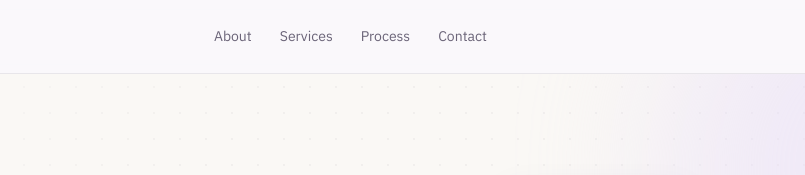
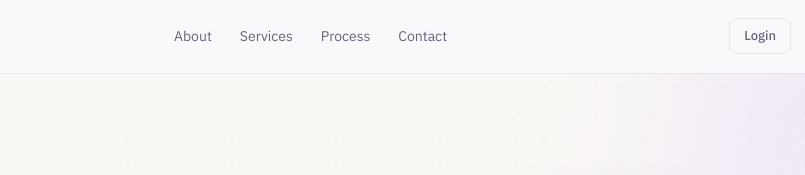
Before and after one commit to hrgadeha/portfolio, a plain HTML site: page portfolio/www/m8ticulous.html in a window 1280 px wide. Shown: the top 175 px of the page, 249-1054 px from the left. Drawn offline with Linux system fonts and the light colour scheme.

Commit message:
Add login link to navigation in m8ticulous.html

```diff
--- a/portfolio/www/m8ticulous.html
+++ b/portfolio/www/m8ticulous.html
@@ -84,6 +84,10 @@
     color:var(--slate);border:1px solid transparent;transition:color .2s,border-color .2s,background .2s;
   }
   .nav-icon-link:hover{color:var(--purple);background:var(--purple-tint);border-color:var(--line);}
+  .nav-login-link{
+    width:auto;padding:0 14px;font-size:13px;font-weight:500;
+    border:1px solid var(--line);text-decoration:none;
+  }
   .nav-right{display:flex;align-items:center;gap:18px;}
   .nav-toggle{
     display:none;background:none;border:1px solid var(--line);border-radius:8px;
@@ -370,6 +374,7 @@
         <a href="#contact">Contact</a>
       </div>
       <div class="nav-right">
+        <a class="nav-icon-link nav-login-link" href="/login" aria-label="Login to ERPNext">Login</a>
         <a class="nav-icon-link" href="https://www.linkedin.com/in/hardik-gadesha-39a938136/" target="_blank" rel="noopener" aria-label="LinkedIn profile">
           <svg width="18" height="18" viewBox="0 0 24 24" fill="currentColor"><path d="M20.45 20.45h-3.55v-5.57c0-1.33-.02-3.03-1.85-3.03-1.86 0-2.15 1.45-2.15 2.94v5.66H9.35V9h3.41v1.56h.05c.47-.9 1.64-1.85 3.38-1.85 3.61 0 4.28 2.38 4.28 5.47v6.27zM5.34 7.43a2.06 2.06 0 1 1 0-4.12 2.06 2.06 0 0 1 0 4.12zM7.12 20.45H3.56V9h3.56v11.45z"/></svg>
         </a>
@@ -386,6 +391,7 @@
       <a href="#contact">Contact</a>
       <a href="mailto:Hardikgadesha@gmail.com">Get in touch</a>
       <a href="https://www.linkedin.com/in/hardik-gadesha-39a938136/" target="_blank" rel="noopener">LinkedIn ↗</a>
+      <a href="/login">Login →</a>
     </div>
   </nav>
 
```
